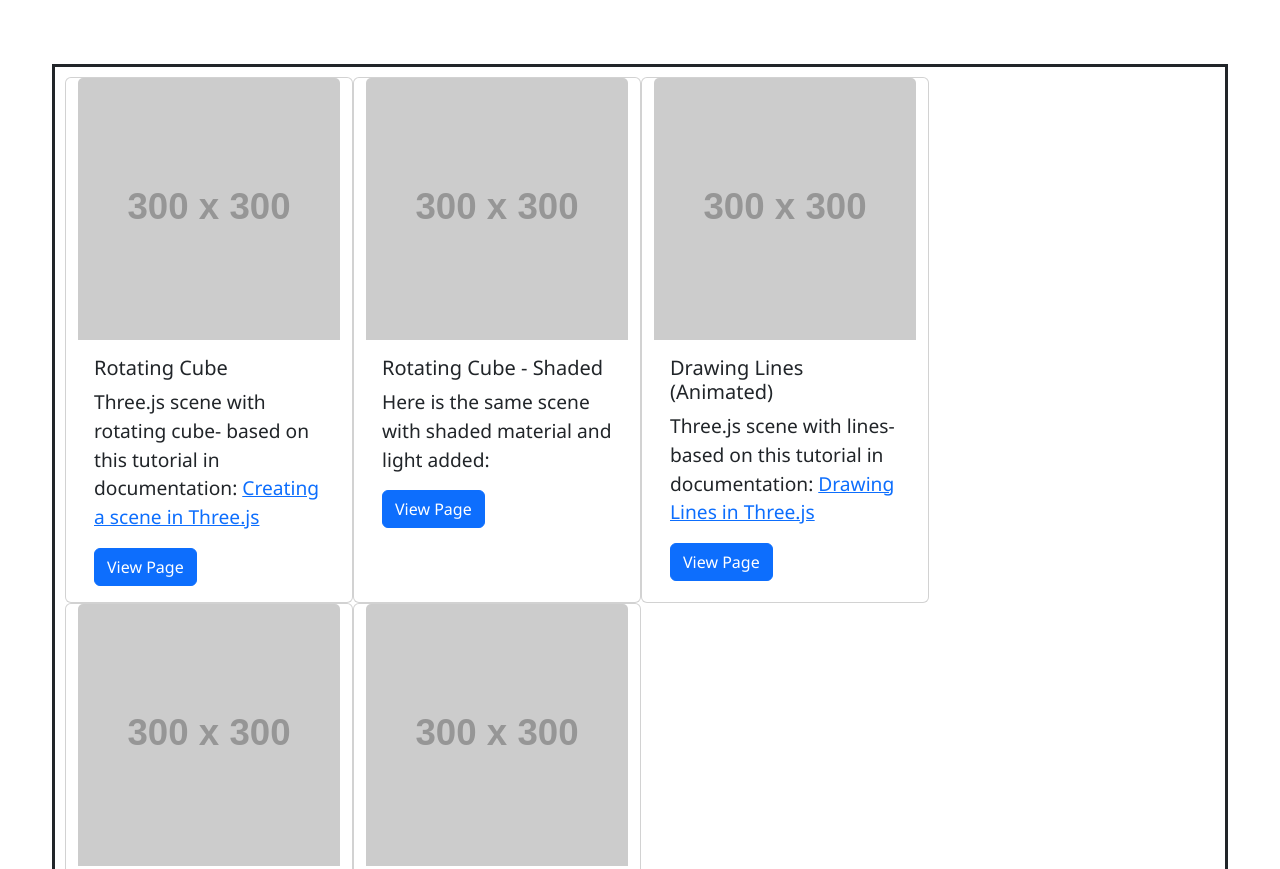
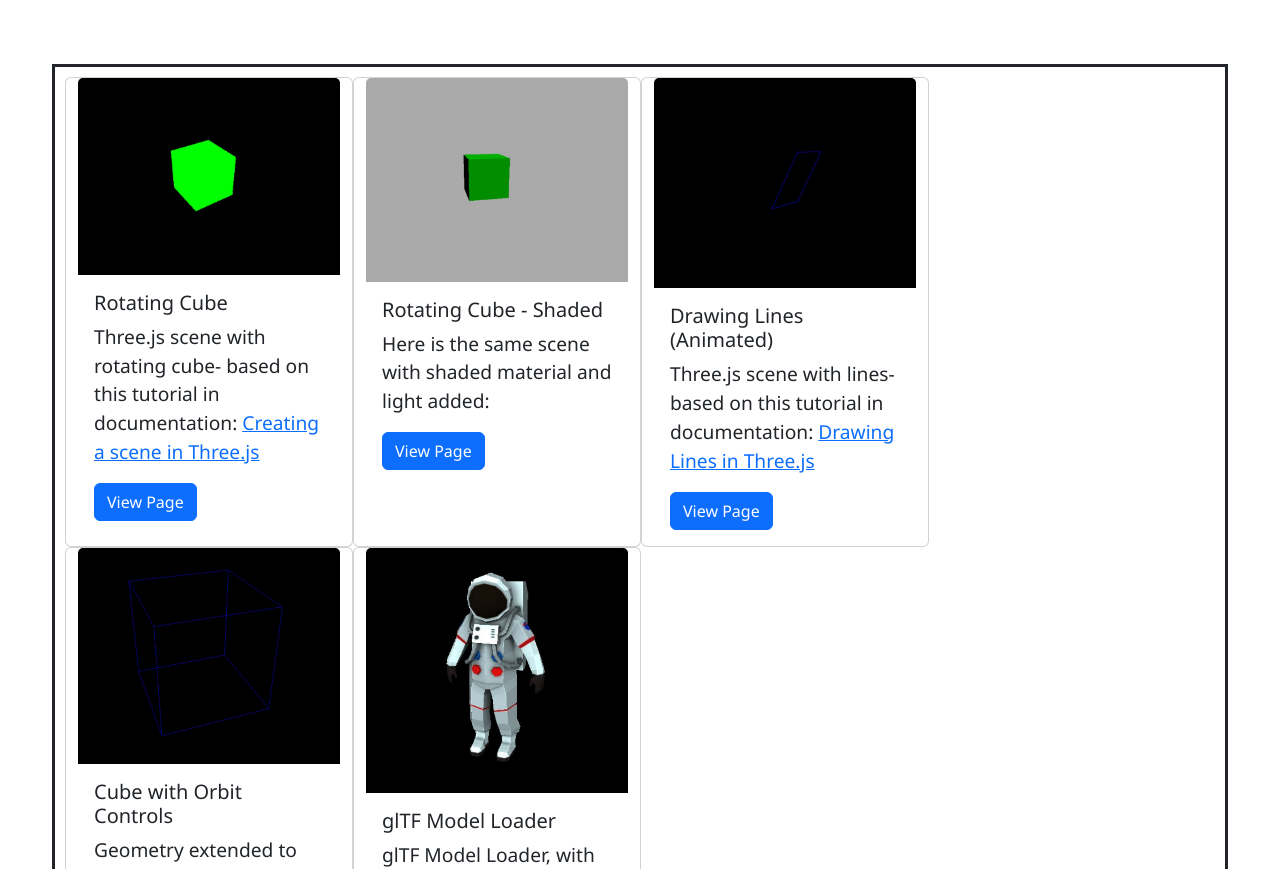
Before and after one commit to add101/Three.js_CodeSnippets, a plain HTML site: page index.html in a window 1280 px wide. Shown: the top 869 px of the page. Drawn offline with nearby package versions, Linux system fonts and the light colour scheme; placeholder pictures from the web are drawn by us.

Commit message:
Thumbnail01tmp

```diff
--- a/index.html
+++ b/index.html
@@ -23,7 +23,7 @@
 <section class="row">
     <!--Rotating Cube Card-->
     <div class="card" style="width: 18rem;">
-        <img src="https://placehold.co/300x300." class="card-img-top" alt="placeholder for thumbnail">
+        <img src="images/thumbnails/Thumbnail1.jpg" class="card-img-top" alt="placeholder for thumbnail">
         <div class="card-body">
             <h5 class="card-title">Rotating Cube</h5>
             <p class="card-text">Three.js scene with rotating cube- based on this tutorial in documentation: <a href="https://threejs.org/docs/index.html#manual/en/introduction/Creating-a-scene">Creating a scene in Three.js</p>
@@ -33,7 +33,7 @@
 
     <!--Rotating Cube with Shading Card -->
     <div class="card" style="width: 18rem;">
-        <img src="https://placehold.co/300x300." class="card-img-top" alt="placeholder for thumbnail">
+        <img src="images/thumbnails/Thumbnail2.jpg" class="card-img-top" alt="placeholder for thumbnail">
         <div class="card-body">
             <h5 class="card-title">Rotating Cube - Shaded</h5>
             <p class="card-text">Here is the same scene with shaded material and light added: </p>
@@ -43,7 +43,7 @@
 
     <!--Lines-->
     <div class="card" style="width: 18rem;">
-        <img src="https://placehold.co/300x300." class="card-img-top" alt="placeholder for thumbnail">
+        <img src="images/thumbnails/Thumbnail3.jpg" class="card-img-top" alt="placeholder for thumbnail">
         <div class="card-body">
             <h5 class="card-title">Drawing Lines (Animated)</h5>
             <p class="card-text">Three.js scene with lines- based on this tutorial in documentation: <a href="https://threejs.org/docs/index.html#manual/en/introduction/Drawing-lines">Drawing Lines in Three.js </p>
@@ -53,7 +53,7 @@
 
      <!--Cube with Orbit Controls-->
      <div class="card" style="width: 18rem;">
-        <img src="https://placehold.co/300x300." class="card-img-top" alt="placeholder for thumbnail">
+        <img src="images/thumbnails/Thumbnail4.jpg" class="card-img-top" alt="placeholder for thumbnail">
         <div class="card-body">
             <h5 class="card-title">Cube with Orbit Controls</h5>
             <p class="card-text">Geometry extended to create a cube, using points on each corner to define the lines.</p>
@@ -63,7 +63,7 @@
 
         <!--gLTF Loader-->
         <div class="card" style="width: 18rem;">
-            <img src="https://placehold.co/300x300." class="card-img-top" alt="placeholder for thumbnail">
+            <img src="images/thumbnails/Thumbnail5.jpg" class="card-img-top" alt="placeholder for thumbnail">
             <div class="card-body">
                 <h5 class="card-title">glTF Model Loader</h5>
                 <p class="card-text">glTF Model Loader, with Orbit Controls. Model from: https://github.com/google/model-viewer/blob/master/packages/shared-assets/models/Astronaut.glb.</p>
```
Also changed, not shown: images/thumbnails/Thumbnail1.jpg (added), images/thumbnails/Thumbnail2.jpg (added), images/thumbnails/Thumbnail3.jpg (added), images/thumbnails/Thumbnail4.jpg (added), images/thumbnails/Thumbnail5.jpg (added).
